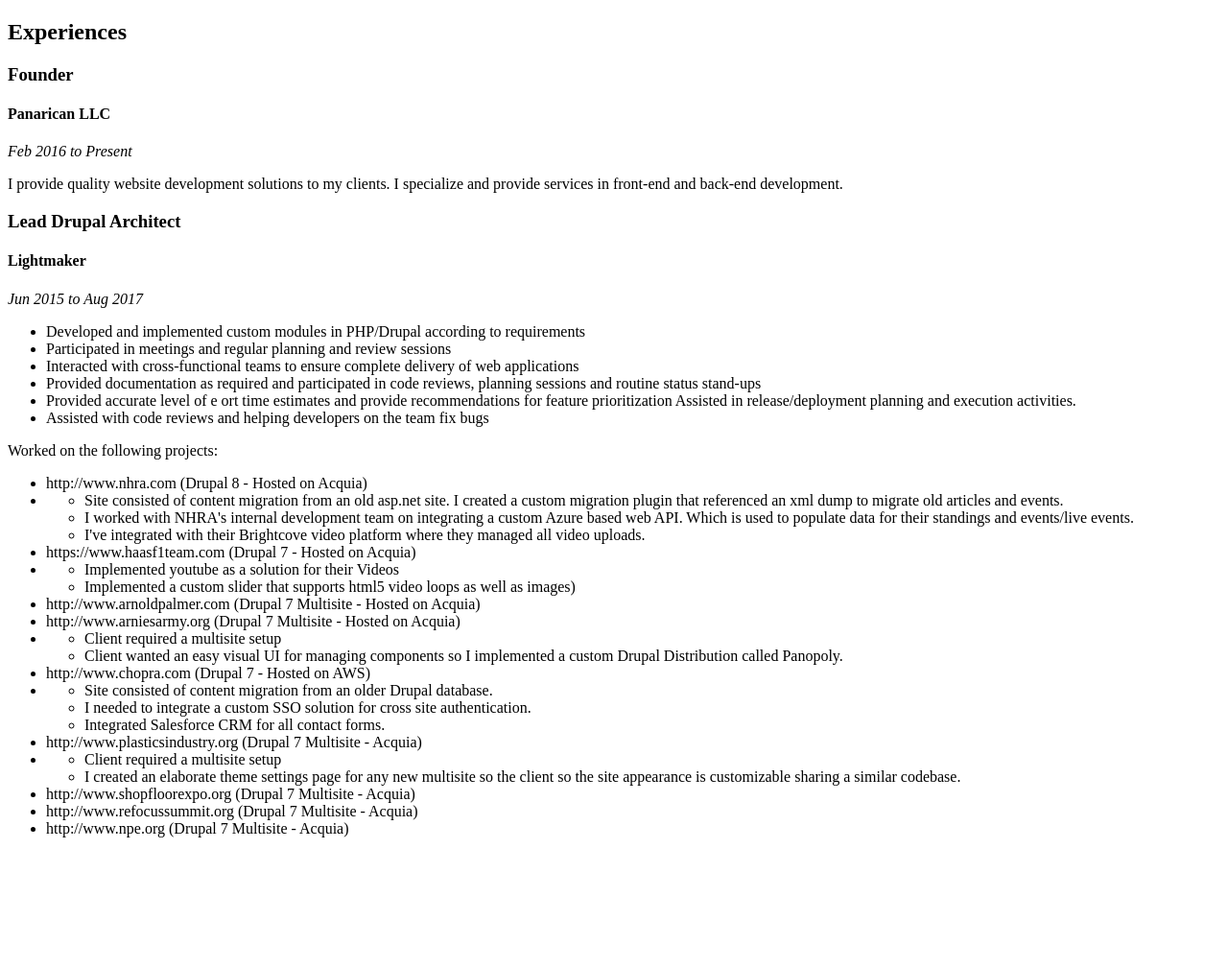
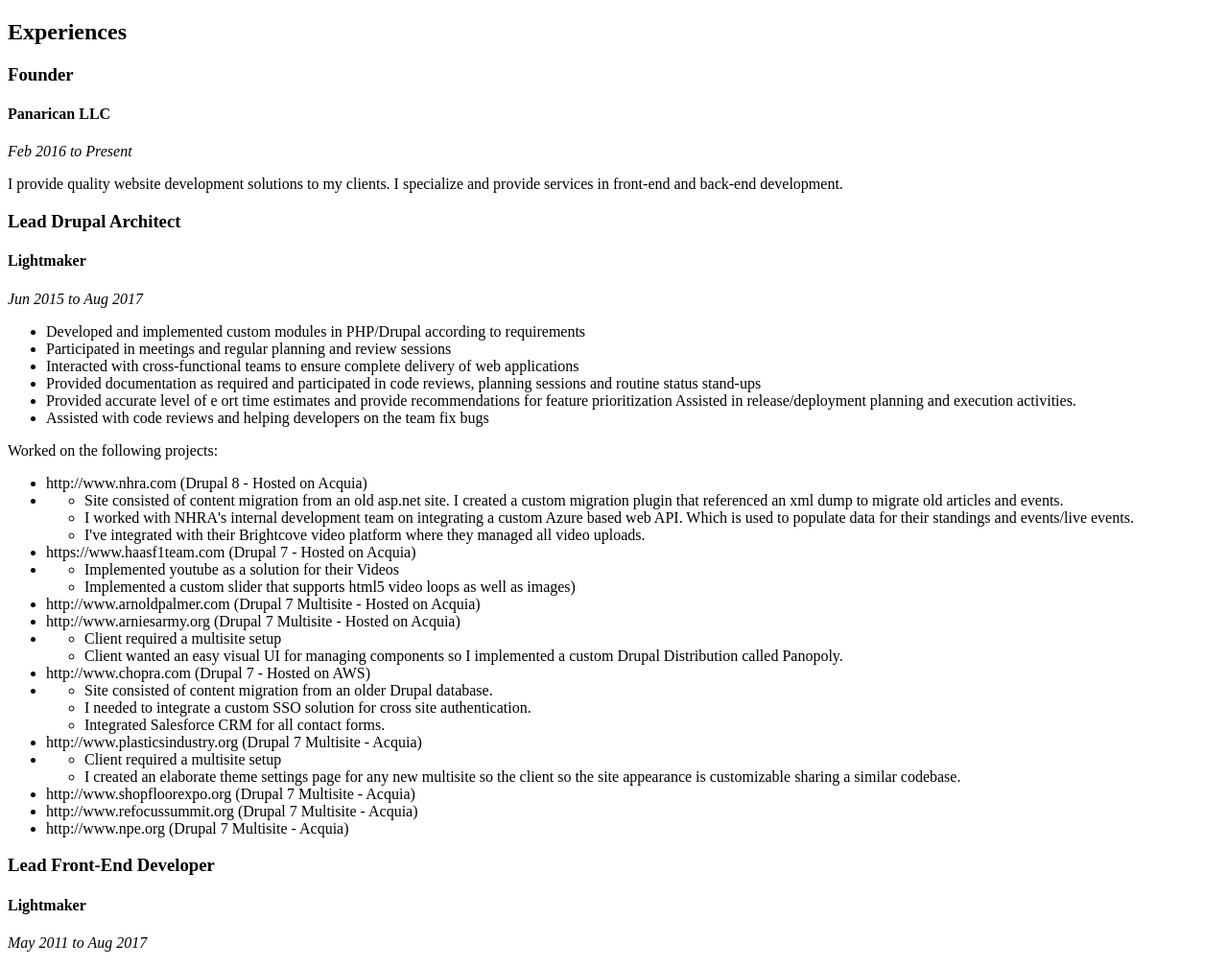
Before and after one commit to panarican/panarican, a Gatsby site: page / in a window 1280 px wide. Shown: the whole page at 96% size. Before the commit the page ends 889 px from the top, so only its background shows below. Built offline with nearby package versions, Linux system fonts and the light colour scheme; Gatsby itself is replaced by a stand-in of ours.

Commit message:
Netlify deploy test

```diff
--- a/src/pages/index.js
+++ b/src/pages/index.js
@@ -81,6 +81,11 @@
                 <li>http://www.npe.org (Drupal 7 Multisite - Acquia)</li>
             </ul>
         </section>
+        <section>
+            <h3>Lead Front-End Developer</h3>
+            <h4>Lightmaker</h4>
+            <p><em>May 2011 to Aug 2017</em></p>
+        </section>
     </div>
 )
 
```
